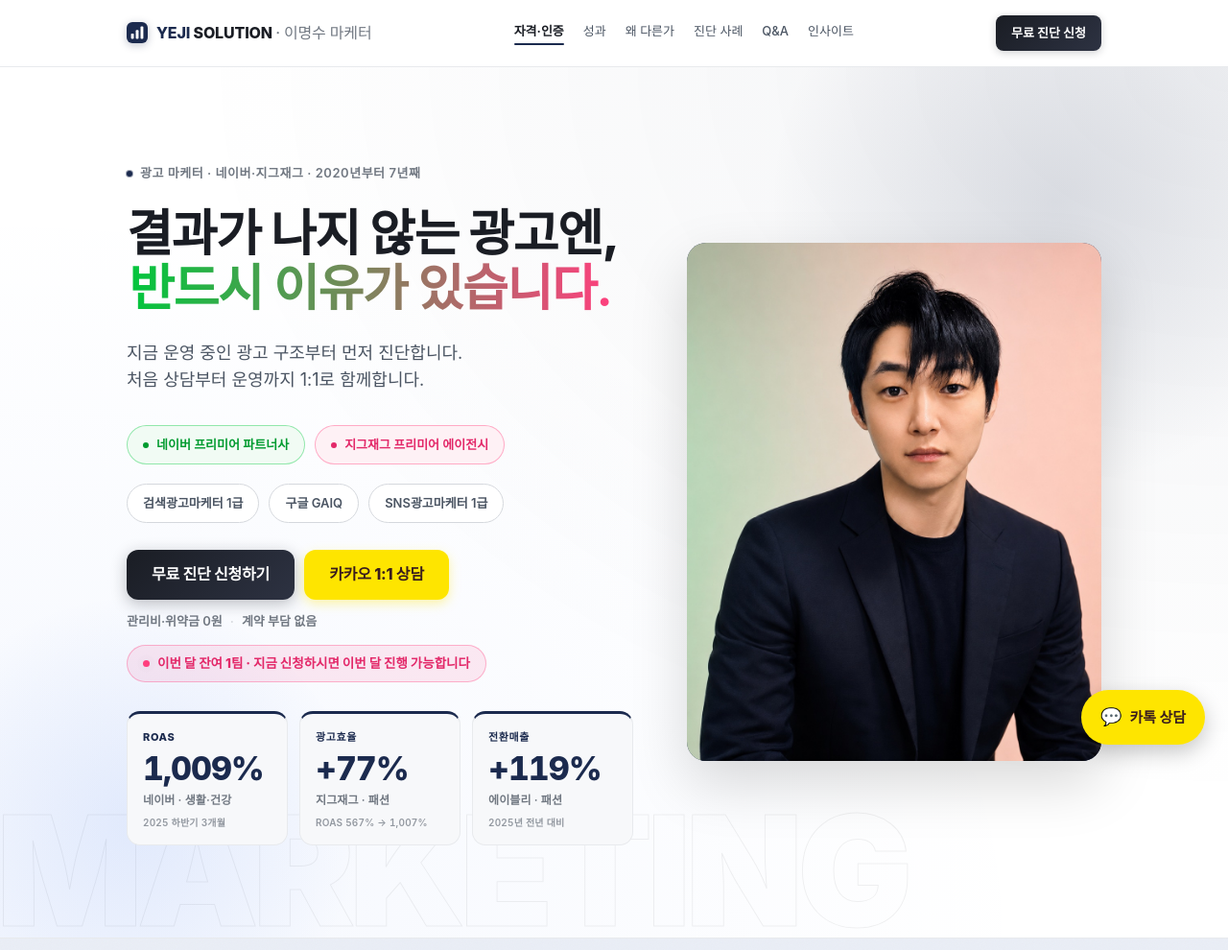
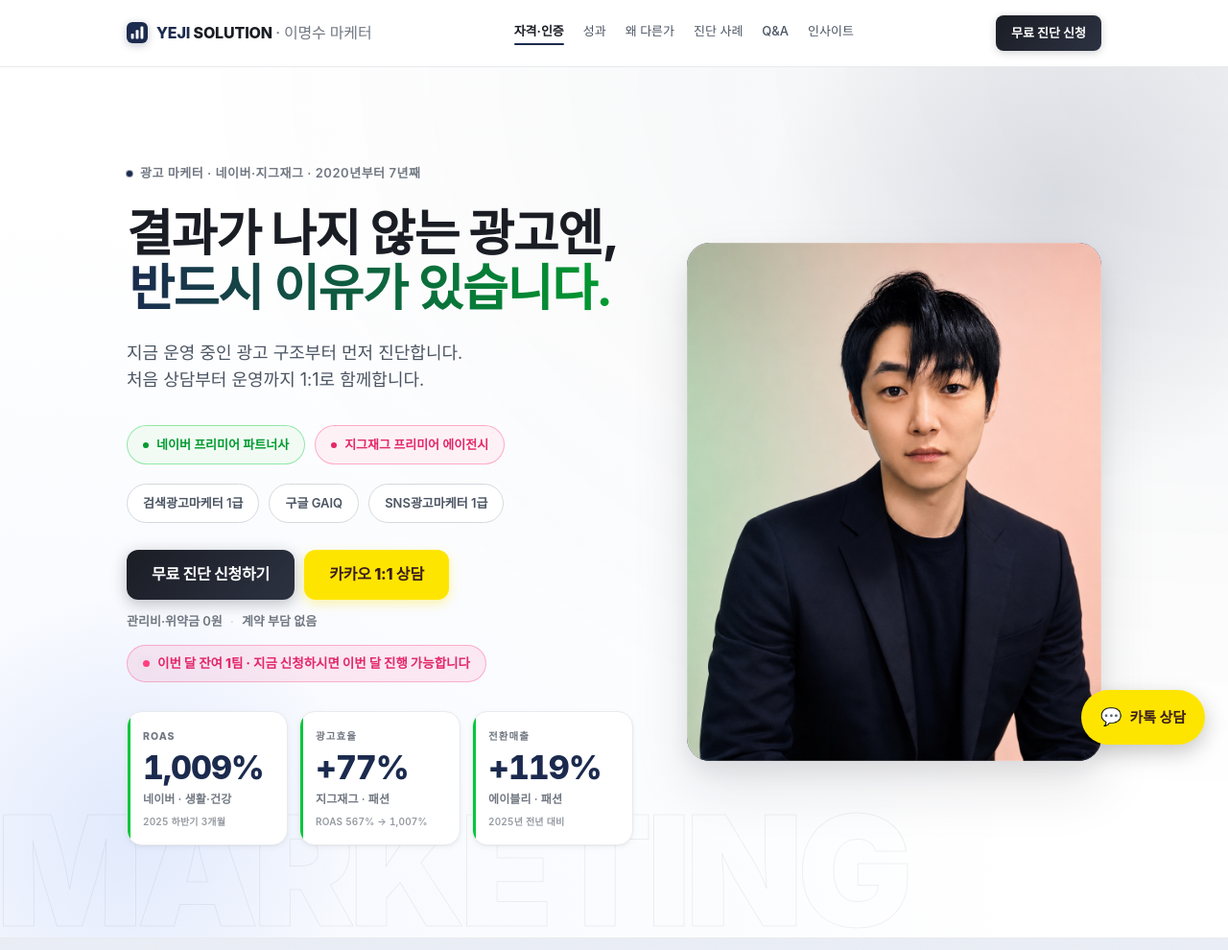
Before and after one commit to yeji-solution/yeji-solution.github.io, a website: page index.html in a window 1280 px wide. Shown: the top 990 px of the page at 96% size. Drawn offline with Linux system fonts and the light colour scheme; a web font is replaced by a local one.

Commit message:
디자인 Phase 2: 히어로 정제 — 성과 미니 대시보드·네이비→그린 헤드라인·프로필 프레이밍·카운트업 시그니처
Co-Authored-By: Claude Opus 4.8 <noreply@anthropic.com>

```diff
--- a/index.html
+++ b/index.html
@@ -310,7 +310,7 @@
   /* Hero h1 앞부분 — 앞줄도 진하게, 뒷줄 강조로 위계 분리 */
   .hero h1 .h1-soft { color: var(--text); font-weight: 800; }
   .hero h1 strong {
-    background: var(--dual);
+    background: linear-gradient(92deg, var(--brand) 0%, var(--naver-dark) 100%);
     -webkit-background-clip: text;
     -webkit-text-fill-color: transparent;
     background-clip: text;
@@ -380,13 +380,20 @@
     display: grid; grid-template-columns: repeat(3, 1fr); gap: 12px;
   }
   .hp-item {
-    background: var(--bg-soft); border: 1px solid var(--line);
-    border-top: 3px solid var(--brand); border-radius: 14px;
-    padding: 16px 16px 15px; display: flex; flex-direction: column; gap: 6px;
-  }
+    position: relative; overflow: hidden;
+    background: #fff; border: 1px solid var(--line);
+    border-radius: 16px; box-shadow: var(--shadow-sm);
+    padding: 18px 16px 16px; display: flex; flex-direction: column; gap: 6px;
+    transition: transform var(--dur-base) var(--ease-out), box-shadow var(--dur-base) var(--ease-out);
+  }
+  .hp-item::before {
+    content: ''; position: absolute; top: 0; left: 0; height: 100%; width: 3px;
+    background: var(--naver);
+  }
+  .hp-item:hover { transform: translateY(-3px); box-shadow: var(--shadow-md); }
   .hp-cat {
-    font-size: 11px; font-weight: 800; color: var(--brand);
-    letter-spacing: 0.06em; text-transform: uppercase;
+    font-size: 10.5px; font-weight: 800; color: var(--text-dim);
+    letter-spacing: 0.1em; text-transform: uppercase;
   }
   .hp-item b {
     font-size: 34px; font-weight: 800; letter-spacing: -0.03em;
@@ -399,13 +406,18 @@
   .hero-photo {
     position: relative; aspect-ratio: 4 / 5;
     width: 100%;
-    border-radius: 20px; overflow: hidden;
+    border-radius: 24px; overflow: hidden;
     background: linear-gradient(160deg, #2c3d63 0%, #1B2A4E 100%);
-    box-shadow: 0 24px 60px rgba(0,0,0,0.15);
+    box-shadow: var(--shadow-lg);
   }
   .hero-photo img {
     position: relative; z-index: 1;
     width: 100%; height: 100%; object-fit: cover; display: block;
+  }
+  .hero-photo::after {
+    content: ''; position: absolute; inset: 0; z-index: 2; border-radius: 24px;
+    box-shadow: inset 0 0 0 1px rgba(255,255,255,0.14);
+    pointer-events: none;
   }
   .hero-photo-fallback {
     position: absolute; inset: 0; z-index: 0;
@@ -1983,9 +1995,9 @@
       <p class="hero-slot-meta" id="heroSlotMeta"></p>
 
       <div class="hero-proof">
-        <div class="hp-item"><span class="hp-cat">ROAS</span><b>1,009%</b><span class="hp-src">네이버 · 생활·건강</span><span class="hp-period">2025 하반기 3개월</span></div>
-        <div class="hp-item"><span class="hp-cat">광고효율</span><b>+77%</b><span class="hp-src">지그재그 · 패션</span><span class="hp-period">ROAS 567% → 1,007%</span></div>
-        <div class="hp-item"><span class="hp-cat">전환매출</span><b>+119%</b><span class="hp-src">에이블리 · 패션</span><span class="hp-period">2025년 전년 대비</span></div>
+        <div class="hp-item"><span class="hp-cat">ROAS</span><b data-target="1009" data-prefix="" data-suffix="%">1,009%</b><span class="hp-src">네이버 · 생활·건강</span><span class="hp-period">2025 하반기 3개월</span></div>
+        <div class="hp-item"><span class="hp-cat">광고효율</span><b data-target="77" data-prefix="+" data-suffix="%">+77%</b><span class="hp-src">지그재그 · 패션</span><span class="hp-period">ROAS 567% → 1,007%</span></div>
+        <div class="hp-item"><span class="hp-cat">전환매출</span><b data-target="119" data-prefix="+" data-suffix="%">+119%</b><span class="hp-src">에이블리 · 패션</span><span class="hp-period">2025년 전년 대비</span></div>
       </div>
     </div>
 
@@ -3542,6 +3554,35 @@
     requestAnimationFrame(step);
   }
 
+  /* 히어로 성과 카운트업 (시그니처 모멘트) — 실패/reduced 시 최종값 유지 */
+  function heroProofCount() {
+    qsa('.hp-item b[data-target]').forEach(function (el) {
+      var target = parseInt(el.dataset.target, 10);
+      if (isNaN(target)) return;
+      var prefix = el.dataset.prefix || '', suffix = el.dataset.suffix || '';
+      var start = null, dur = 1400;
+      function fmt(n) { return prefix + n.toLocaleString('en-US') + suffix; }
+      function step(ts) {
+        if (!start) start = ts;
+        var p = Math.min((ts - start) / dur, 1);
+        var ease = 1 - Math.pow(1 - p, 3);
+        el.textContent = fmt(Math.round(ease * target));
+        if (p < 1) requestAnimationFrame(step);
+      }
+      el.textContent = fmt(0);
+      requestAnimationFrame(step);
+    });
+  }
+  if (hasIO && !reduced) {
+    var heroProofEl = qs('.hero-proof');
+    if (heroProofEl) {
+      var hpIO = new IntersectionObserver(function (es) {
+        es.forEach(function (e) { if (e.isIntersecting) { heroProofCount(); hpIO.disconnect(); } });
+      }, { threshold: 0.4 });
+      hpIO.observe(heroProofEl);
+    }
+  }
+
   /* =====================================================
      SPRINT 1 — IntersectionObserver 기반 애니메이션
   ===================================================== */
```
